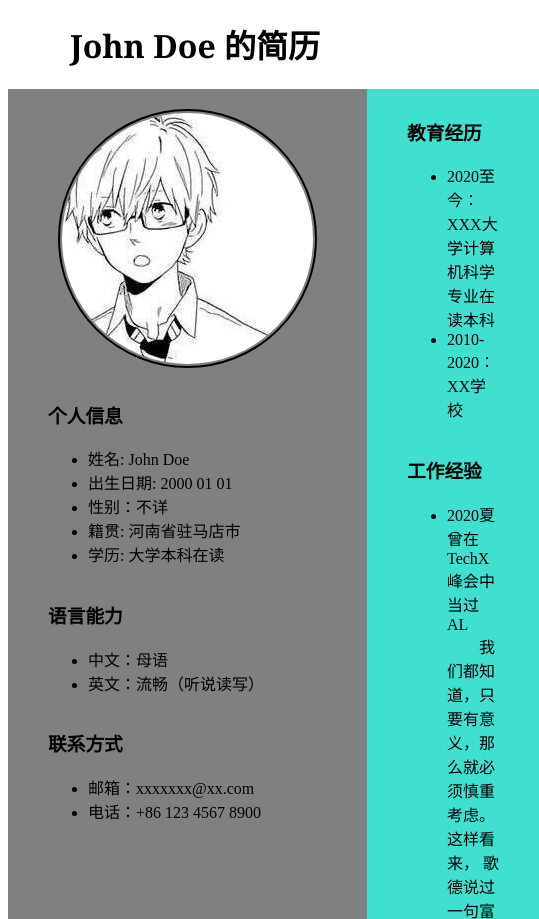
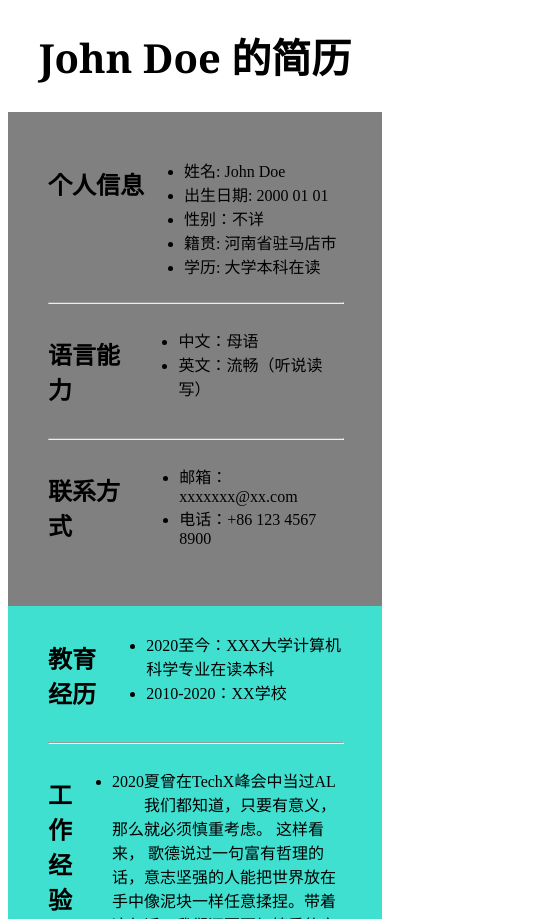
Before and after one commit to theo-chengkai-wang/TechX_Web, a plain HTML site: page D1/Resume/index.html in a window 390 px wide. Shown: the top 919 px of the page, 539 px wide, since content can reach past the window. Drawn offline with Linux system fonts and the light colour scheme.

Commit message:
Added responsive

```diff
--- a/D1/Resume/index.css
+++ b/D1/Resume/index.css
@@ -1,15 +1,21 @@
 h1{
     text-align: center;
     font-family: Cambria, Cochin, Georgia, Times, 'Times New Roman', serif;
-    font-size: xx-large;
+    font-size: 2.5em;
 }
 
 h3{
     font-family: Cambria, Cochin, Georgia, Times, 'Times New Roman', serif;
     display: block;
+    font-size: 1.5em;
+    display: block;
 }
 
-#container{
+section{
+    display: flex;
+}
+
+.container{
     display: flex;
     width: 100%;
     justify-content: space-around;
@@ -38,7 +44,8 @@ h3{
 
 #avatar{
     width: 100%;
-    display: block;
+    display: flex;
+    align-content: center;
     padding: 10px;
 }
 
@@ -52,3 +59,20 @@ h3{
     margin-left: auto;
     margin-right: auto;
 }
+
+
+@media (max-width: 1080px){
+    .container{
+        display: flex;
+        flex-direction: column;
+        justify-content: space-between;
+    }
+    #avatar{
+        visibility: hidden;
+        width: 0;
+        height: 0;
+    }
+    hr{
+        width:100%;
+    }
+}
--- a/D1/Resume/index.html
+++ b/D1/Resume/index.html
@@ -12,7 +12,7 @@
     <header>
         <h1>John Doe 的简历</h1>
     </header>
-    <div id="container">
+    <div class= "container" id="container">
         <div id="col1">
             <div id="avatar">
                 <img src="images/Head.jpg" alt="头像" />
@@ -31,6 +31,7 @@
                     </ul>
                 </div>
             </section>
+            <hr/>
             <section id="lang">
                 <header>
                     <h3>语言能力</h3>
@@ -42,6 +43,7 @@
                     </ul>
                 </div>
             </section>
+            <hr/>
             <section id="contact">
                 <header>
                     <h3>联系方式</h3>
@@ -64,6 +66,7 @@
                     <li>2010-2020：XX学校</li>
                 </ul>
             </section>
+            <hr/>
             <section id="work_exp">
                 <header>
                     <h3>工作经验</h3>
@@ -131,6 +134,7 @@
                     </ul>
                 </div>
             </section>
+            <hr/>
             <section id="certifications">
                 <header>
                     <h3>证书与奖项</h3>
@@ -145,6 +149,7 @@
                     </ul>
                 </div>
             </section>
+            <hr/>
             <section id="hobbies">
                 <header>
                     <h3>业余爱好</h3>
```
